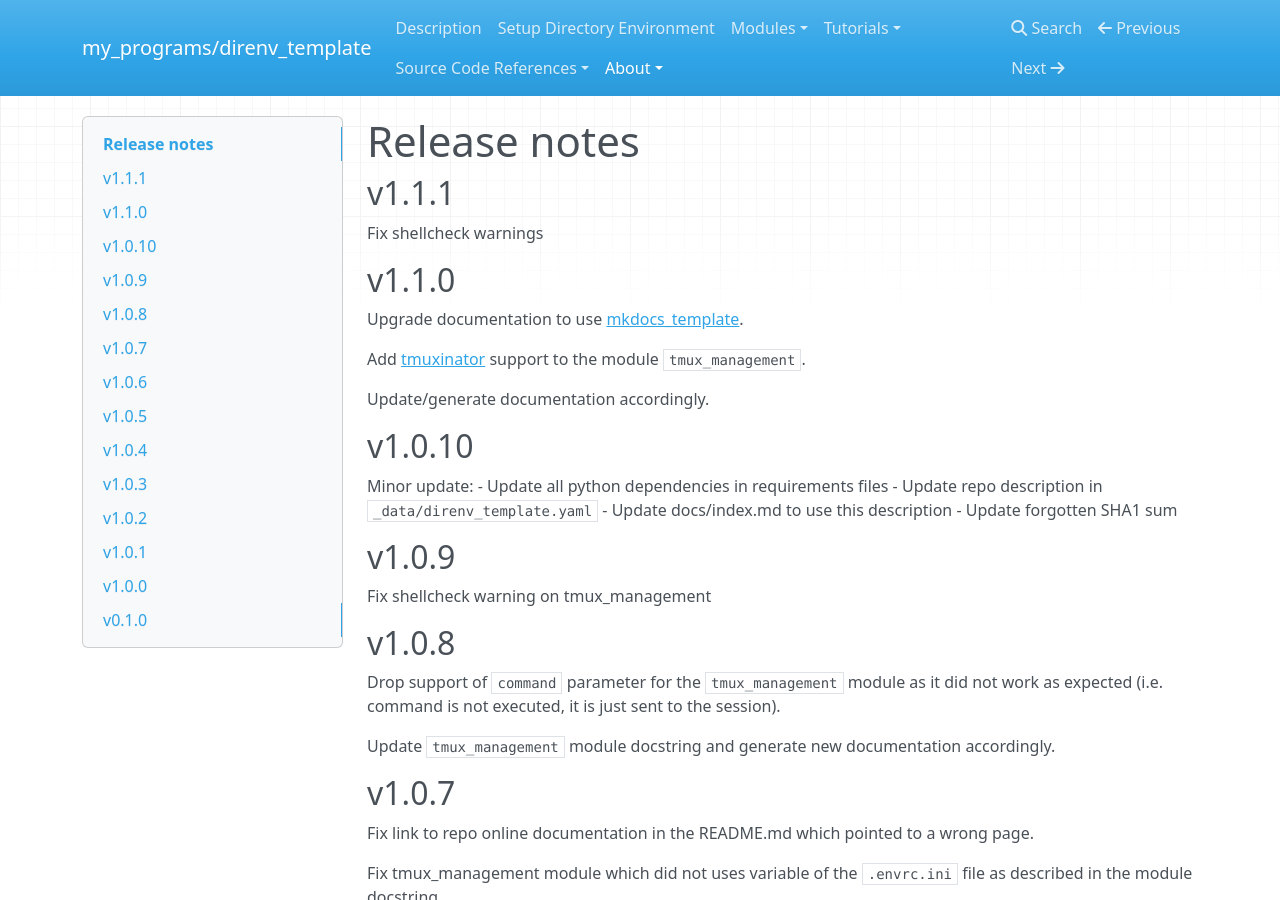
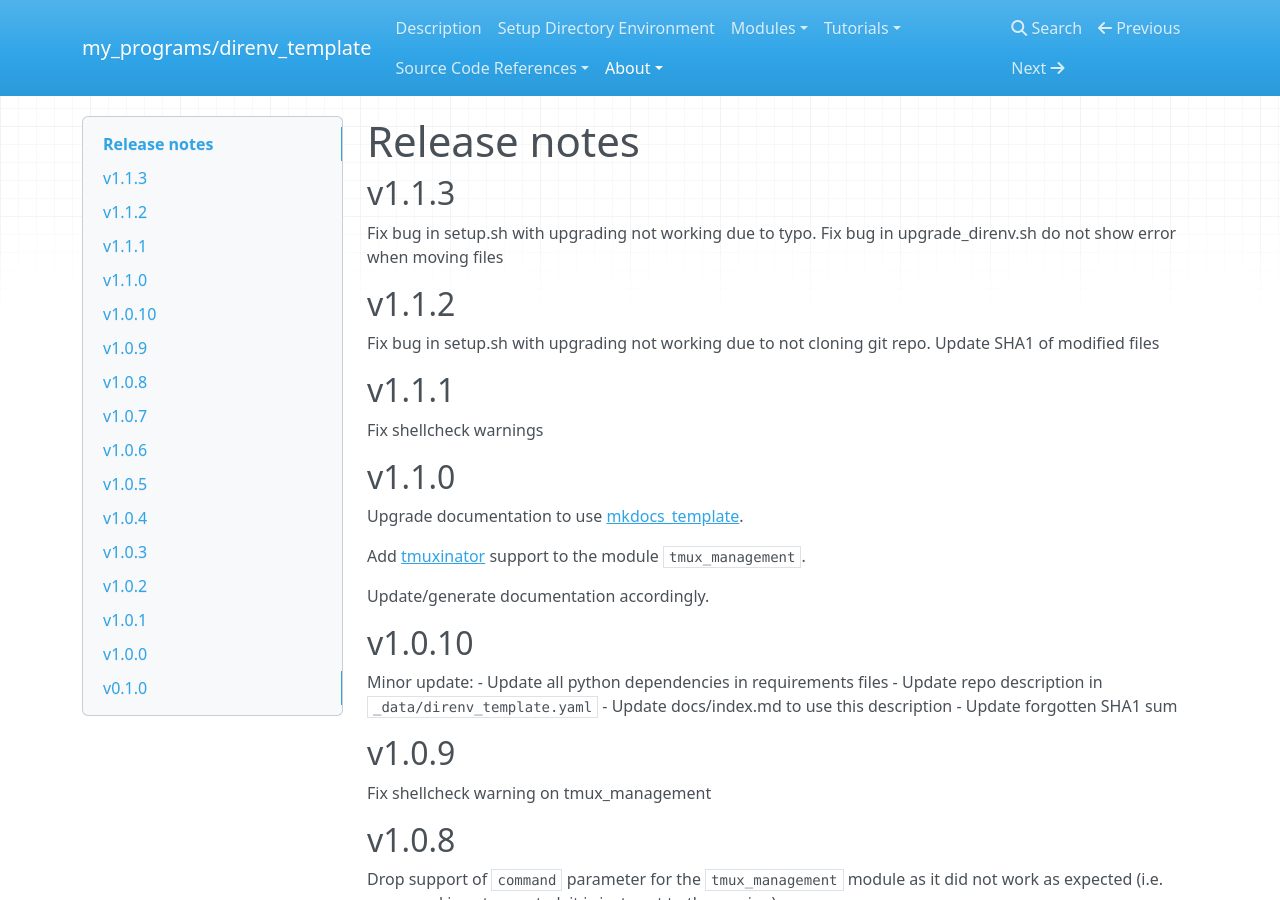
Before and after one commit to rdeville-public/my_programs.direnv_template, an MkDocs documentation site: the page built from docs/about/release_notes.md, in a window 1280 px wide and 900 px high. Built offline with MkDocs 1.6.1, drawn with Linux system fonts in a browser that asks for light colours; nearby versions of some CDN libraries.

Commit message:
📝🔖 Write release note for hotfix 1.1.{2,3}

```diff
--- a/docs/about/release_notes.md
+++ b/docs/about/release_notes.md
@@ -1,4 +1,14 @@
 # Release notes
+
+## v1.1.3
+
+Fix bug in setup.sh with upgrading not working due to typo.
+Fix bug in upgrade_direnv.sh do not show error when moving files
+
+## v1.1.2
+
+Fix bug in setup.sh with upgrading not working due to not cloning git repo.
+Update SHA1 of modified files
 
 ## v1.1.1
 
```
